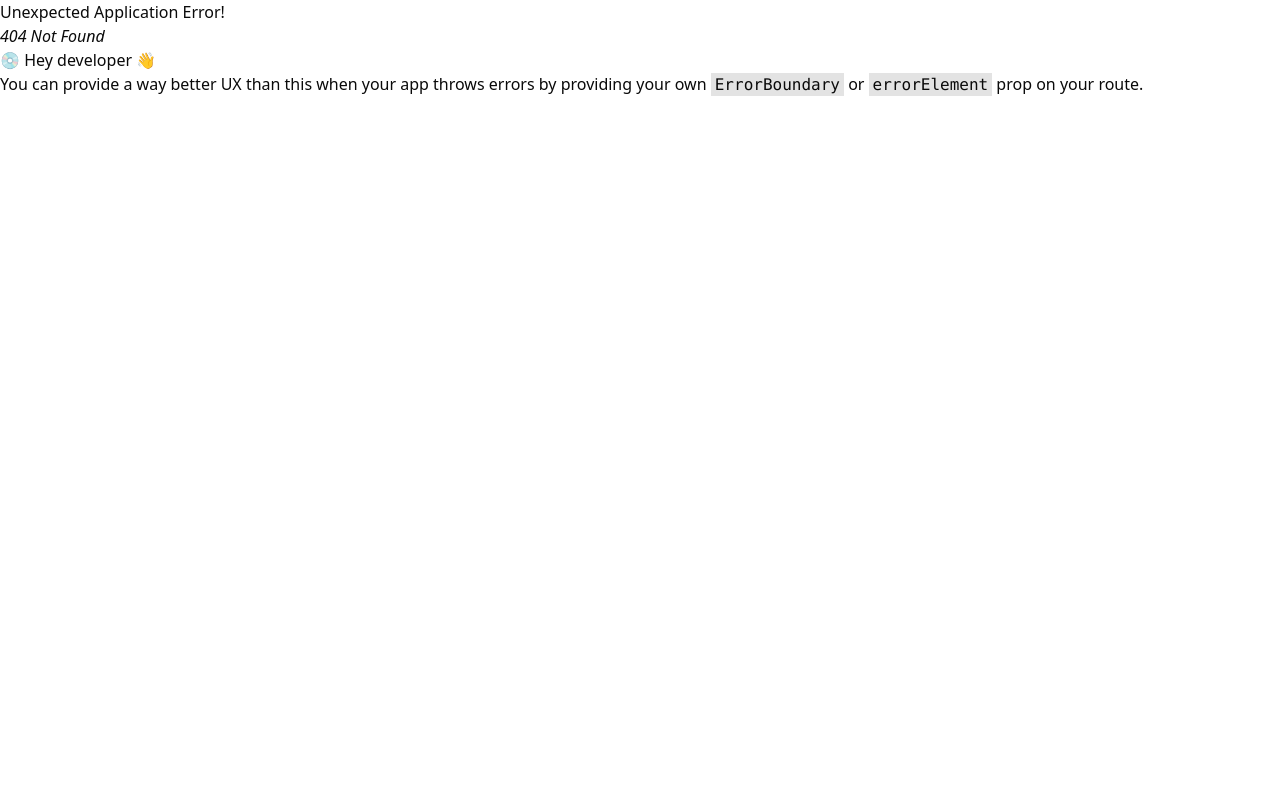
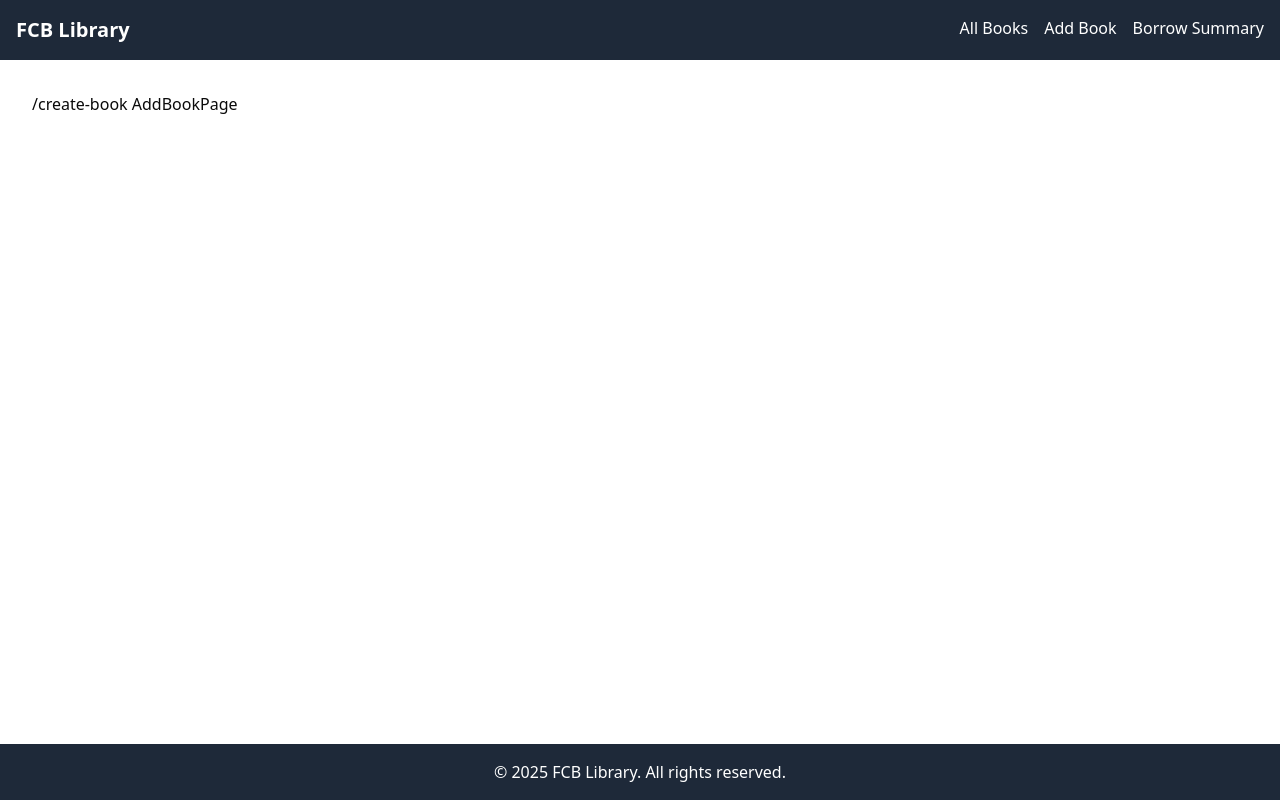
Before and after one commit to faisaldot/assignment-4-phl2, a React (Vite) app: page /create-book in a window 1280 px wide. Before the commit this address had no page. Built offline with nearby package versions, Linux system fonts and the light colour scheme.

Commit message:
Configured router and setup pages

```diff
--- /dev/null
+++ b/src/pages/AddBookPage.tsx
@@ -0,0 +1,3 @@
+export default function AddBookPage() {
+  return <h1>/create-book AddBookPage</h1>;
+}
--- /dev/null
+++ b/src/pages/BookDetailPage.tsx
@@ -0,0 +1,3 @@
+export default function BookDetailPage() {
+  return <h1>BookDetailPage</h1>;
+}
--- /dev/null
+++ b/src/pages/BookListPage.tsx
@@ -0,0 +1,3 @@
+export default function BookListPage() {
+  return <h2>/books BookListPage</h2>;
+}
--- /dev/null
+++ b/src/pages/BorrowBookPage.tsx
@@ -0,0 +1,3 @@
+export default function BorrowBookPage() {
+  return <h1>BorrowBookPage</h1>;
+}
--- /dev/null
+++ b/src/pages/BorrowSummaryPage.tsx
@@ -0,0 +1,3 @@
+export default function BorrowSummaryPage() {
+  return <h1>BorrowSummaryPage</h1>;
+}
--- /dev/null
+++ b/src/pages/EditBookPage.tsx
@@ -0,0 +1,3 @@
+export default function EditBookPage() {
+  return <h1>EditBookPage</h1>;
+}
--- a/src/routes/routes.ts
+++ b/src/routes/routes.ts
@@ -1,4 +1,24 @@
 import App from "@/App";
+import AddBookPage from "@/pages/AddBookPage";
+import BookDetailPage from "@/pages/BookDetailPage";
+import BookListPage from "@/pages/BookListPage";
+import BorrowBookPage from "@/pages/BorrowBookPage";
+import BorrowSummaryPage from "@/pages/BorrowSummaryPage";
+import EditBookPage from "@/pages/EditBookPage";
+
 import { createBrowserRouter } from "react-router";
 
-export const router = createBrowserRouter([{ path: "/", Component: App }]);
+export const router = createBrowserRouter([
+  {
+    path: "/",
+    Component: App,
+    children: [
+      { path: "/books", Component: BookListPage },
+      { path: "/create-book", Component: AddBookPage },
+      { path: "/books/:id", Component: BookDetailPage },
+      { path: "/edit-book/:id", Component: EditBookPage },
+      { path: "/borrow/:borrowId", Component: BorrowBookPage },
+      { path: "/borrow-summary", Component: BorrowSummaryPage },
+    ],
+  },
+]);
```
